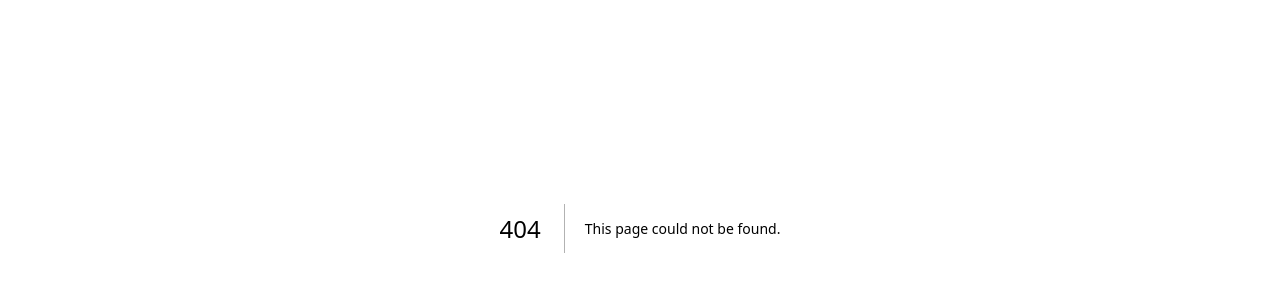
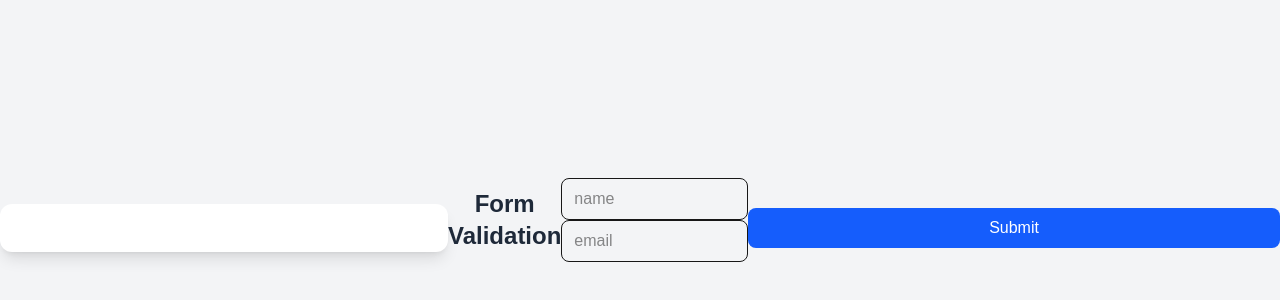
Before and after one commit to Lalitchaudhary01/machine-coding-round-practice, a Next.js app: page /form-validation in a window 1280 px wide. Before the commit this address had no page. Shown: the part 172-472 px from the top of the page. Built offline with nearby package versions, Linux system fonts and the light colour scheme.

Commit message:
complete form-validation

```diff
--- /dev/null
+++ b/app/form-validation/page.tsx
@@ -0,0 +1,63 @@
+"use client";
+import React from "react";
+
+const page = () => {
+  const [input, setInput] = React.useState("");
+  const [errors, setErrors] = React.useState<string | null>(null);
+
+  const validateForm = () => {
+    if (input.trim() === "") {
+      setErrors("Input cannot be empty");
+      return false;
+    }
+    setErrors(null);
+    return true;
+  };
+  const handleSubmit = (e: React.FormEvent) => {
+    e.preventDefault();
+    const isValid = validateForm();
+    if (isValid) {
+      console.log("Form submitted successfully!");
+    }
+  };
+
+  return (
+    <div className="">
+      <div className="min-h-screen flex items-center justify-center bg-gray-100">
+        <form
+          onSubmit={handleSubmit}
+          className="w-full max-w-md bg-white p-6 rounded-xl shadow-lg"
+        ></form>
+        <h1 className="text-2xl font-bold text-center mb-4 text-gray-800">
+          Form Validation
+        </h1>
+        <div className="mb-4">
+          <input
+            type="text"
+            placeholder="name"
+            value={input}
+            onChange={(e) => setInput(e.target.value)}
+            className="w-full px-3 py-2 border rounded-lg focus:outline-none focus:ring-2 focus:ring-blue-500"
+          />
+          <input
+            type="email"
+            placeholder="email"
+            value={input}
+            onChange={(e) => setInput(e.target.value)}
+            className="w-full px-3 py-2 border rounded-lg focus:outline-none focus:ring-2 focus:ring-blue-500"
+          />
+
+          {errors && <p className="text-red-500 text-sm mt-2">{errors}</p>}
+        </div>
+        <button
+          type="submit"
+          className="w-full px-4 py-2 bg-blue-600 text-white rounded-lg hover:bg-blue-700 transition"
+        >
+          Submit
+        </button>
+      </div>
+    </div>
+  );
+};
+
+export default page;
```
